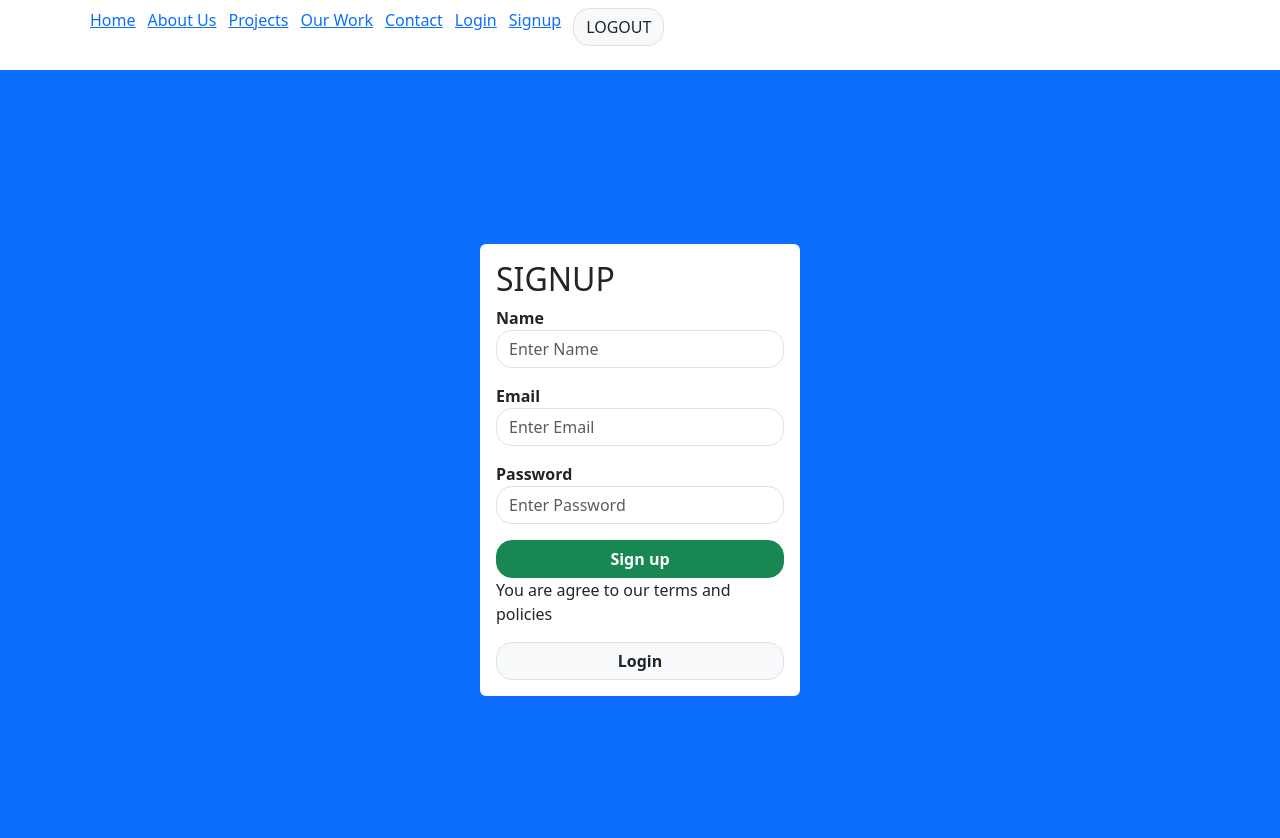
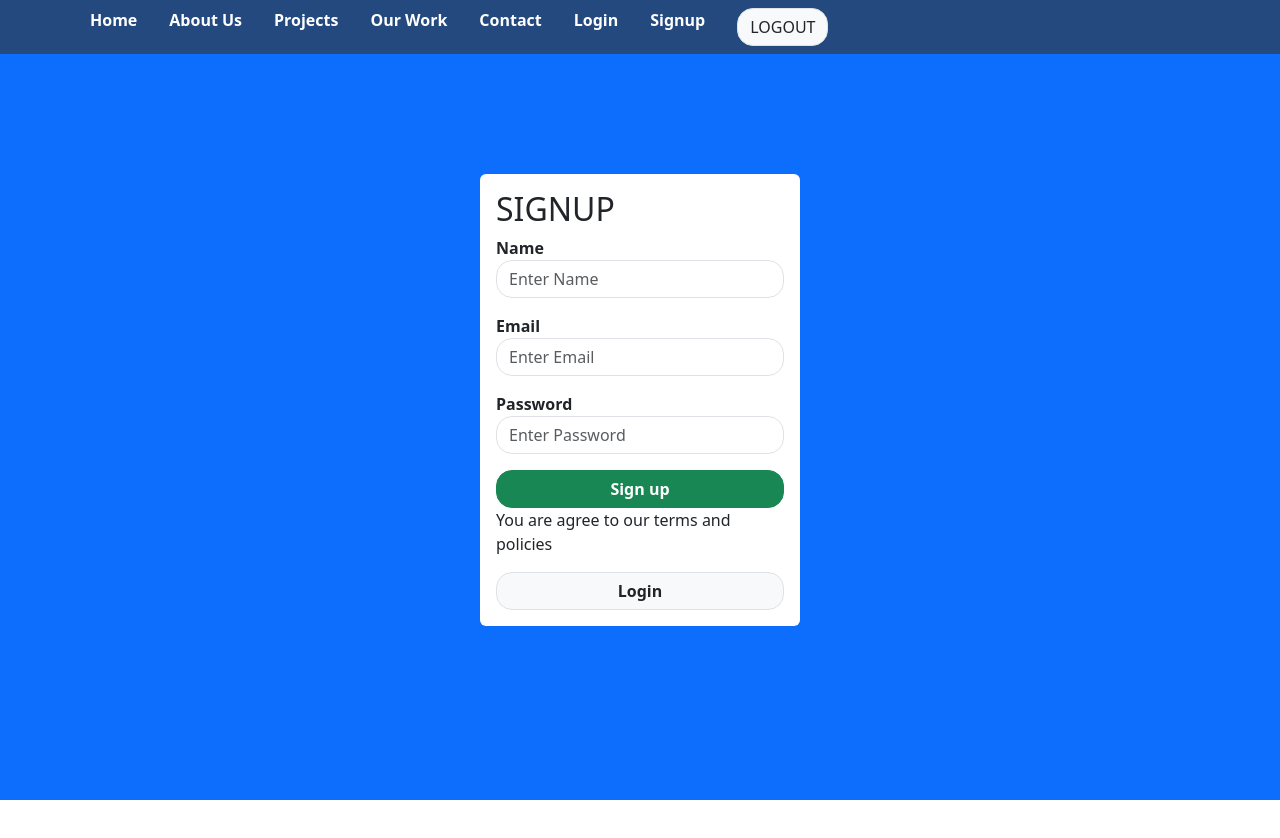
Before and after one commit to prahladgaur/sample, a React (Vite) app: page /signup in a window 1280 px wide. Shown: the top 838 px of the page. After the commit the page ends 800 px from the top, so only its background shows below. Built offline with nearby package versions, Linux system fonts and the light colour scheme.

Commit message:
Update App.css

```diff
--- a/src/App.css
+++ b/src/App.css
@@ -1,5 +1,38 @@
-/* Navbar */
-nav ul{
+
+/* Reset CSS */
+* {
+  margin: 0;
+  padding: 0;
+  box-sizing: border-box;
+}
+
+body {
+  font-family: Arial, sans-serif;
+}
+
+.container {
+  max-width: 1200px;
+  margin: 0 auto;
+  padding: 0 20px;
+}
+.container img{
+ width: 100px;
+ height: 100px;
+
+}
+
+header {
+  background-color: rgba(51, 51, 51, 0.619);
+  color: #ffffff;
+
+  position: fixed;
+  top: 0;
+
+  width: 100%;
+  z-index: 1000; /* Ensure it appears above other content */
+}
+
+nav ul {
   display: flex;
   flex-wrap: wrap;
   gap: 12px;
@@ -7,7 +40,139 @@ nav ul{
   background-color: rgba(0, 255, 255, 0);
   padding: 8px;
   border-radius: 5px;
+  list-style-type: none;
+  margin-bottom: 0;
+
 }
-#btn:hover{
-  background-color: green;
+
+nav ul li {
+  display: inline;
+  margin-right: 20px;
 }
+
+nav ul li a {
+  color: #ffffff;
+  text-decoration: none;
+  font-weight: bolder;
+}
+
+nav .menu-toggle{
+  display: none;
+  position: absolute;
+  top: 0.75rem;
+  right: 0.5rem;
+  flex-direction: column;
+  justify-content: space-between;
+  width: 2.2rem;
+  height: 2rem;
+}
+
+nav .menu-toggle span{
+  height: 0.4rem;
+  width: 100%;
+  background-color: black;
+  border-radius: 0.2rem;
+}
+
+.hero {
+  background-color: #f4f4f4;
+  padding: 100px 0;
+  text-align: center;
+  width: 100%;
+  height: 100vh;
+}
+
+.about,
+.projects,
+.work,
+.footer {
+  padding: 50px 0;
+  width: 100%;
+  height: 100vh;
+}
+
+.footer {
+  background-color: #333;
+  color: #fff;
+  text-align: center;
+  width: 100%;
+  height: 100vh;
+}
+
+
+html {
+  scroll-behavior: smooth;
+}
+
+
+/* LOGIN  PAGE CSS */
+.login{
+  background-color: #000000;
+  color: white;
+  width: 100%;
+  height: 100vh;
+  align-items: center;
+  justify-content: center;
+  display: flex;
+}
+.login-card{
+  background-color: rgba(62, 62, 62, 0.735);
+  padding: 20px;
+  border-radius: 12px;
+  margin-top: 12px;
+
+}
+
+
+/* SIGN UP CARD  */
+.signup{
+  background-color: #000000;
+  color: white;
+  width: 100%;
+  height: 100vh;
+  align-items: center;
+  justify-content: center;
+  display: flex;
+}
+.signup-card{
+  background-color: rgba(62, 62, 62, 0.735);
+  padding: 12px;
+  border-radius: 12px;
+  margin-top: 4rem;
+
+}
+
+
+
+/* Responsive CSS */
+@media (max-width: 768px) {
+
+  nav .menu-toggle{
+    display: flex;
+  }
+  nav {
+    flex-direction: column;
+    align-items: start;
+  }
+
+  nav ul{
+    display: none;
+    flex-direction: column;
+    width: 100%;
+    margin-bottom: 0.25rem;
+  }
+
+  nav ul li{
+    width: 100%;
+    text-align: center;
+  }
+
+  nav ul li a{
+    margin:0.2rem 0.5rem;
+  }
+
+  nav ul.nav-links.open{
+    display: flex;
+  }
+
+}
```
